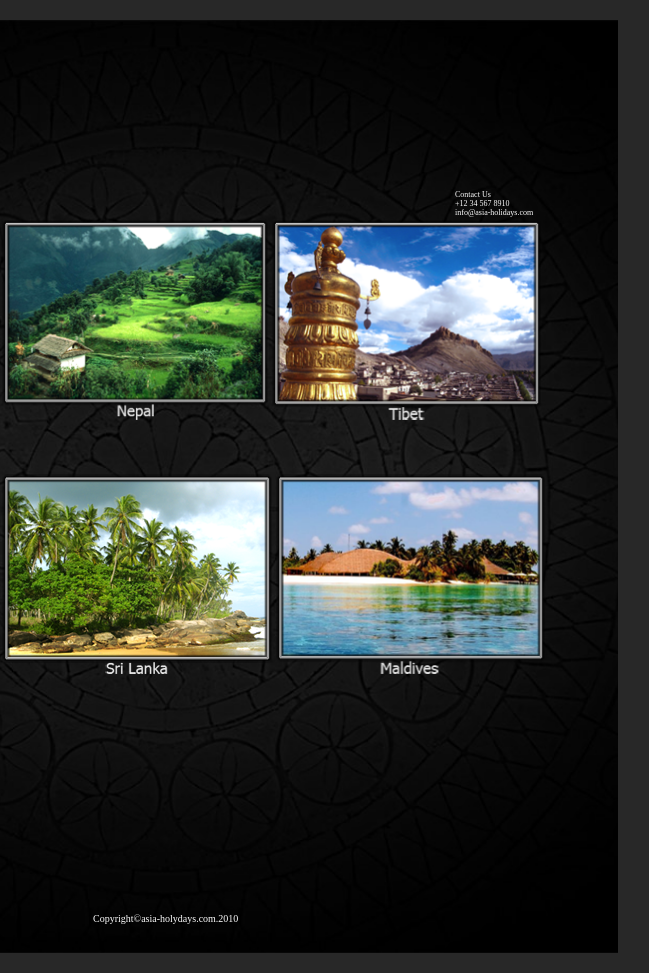
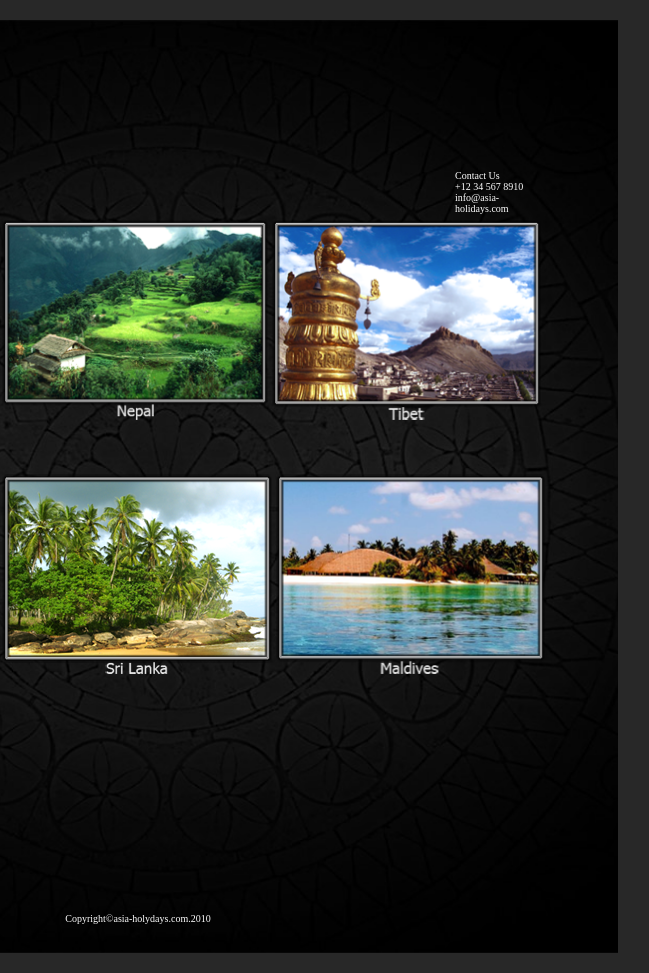
Before and after one commit to Kozlenko220985/homewor_2_asia, a plain HTML site: page index.html in a window 1280 px wide. Shown: the full height of the page, 502-1151 px from the left. Drawn offline with Linux system fonts and the light colour scheme.

Commit message:
fixed bug

```diff
--- a/css/style.css
+++ b/css/style.css
@@ -37,9 +37,9 @@ body{
 
 .contacts p{
 	width: 90px;
-	margin-top: 120px;
+	margin-top: 100px;
 	color: white;
-	font-size: 8px;
+	font-size: 10px;
 }
 
 
@@ -79,7 +79,7 @@ footer{
 
 
 footer p{
-	margin-left: 435px;
+	text-align: center;
 	color: white;
 	font-size: 10px;
 }
```
